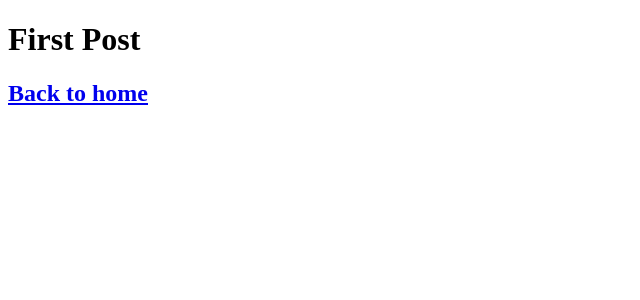
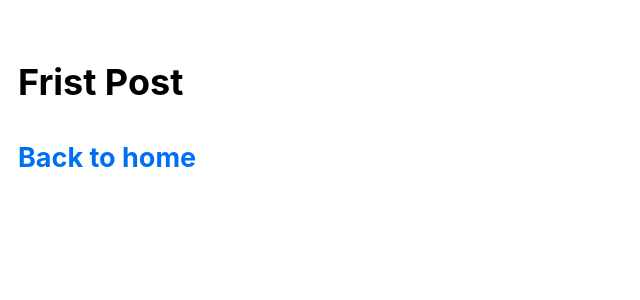
Before and after one commit to taka-take/next-js-tutorial, a Next.js app: page /posts/first-post in a window 1280 px wide. Shown: the top 300 px of the page, without its empty margins (0-640 px from the left). Built offline with nearby package versions, Linux system fonts and the light colour scheme.

Commit message:
Global Styles

```diff
--- /dev/null
+++ b/components/layout.js
@@ -0,0 +1,7 @@
+import styles from './layout.module.css';
+
+function Layout({ children }) {
+  return <div className={styles.container}>{children}</div>;
+}
+
+export default Layout;
--- /dev/null
+++ b/components/layout.module.css
@@ -0,0 +1,5 @@
+.container {
+  max-width: 36 rem;
+  padding: 0 1rem;
+  margin: 3rem auto 6rem;
+}
--- /dev/null
+++ b/pages/_app.js
@@ -0,0 +1,5 @@
+import '../styles/global.css';
+
+export default function App({ Component, pageProps }) {
+  return <Component {...pageProps} />;
+}
--- a/pages/posts/first-post.js
+++ b/pages/posts/first-post.js
@@ -1,14 +1,19 @@
+import Head from 'next/head';
 import Link from 'next/link';
+import Layout from '../../components/layout';
 
 export default function FirstPost() {
   return (
-    <>
-      <h1>First Post</h1>
+    <Layout>
+      <Head>
+        <title>First Post</title>
+      </Head>
+      <h1>Frist Post</h1>
       <h2>
         <Link href="/">
           <a>Back to home</a>
         </Link>
       </h2>
-    </>
+    </Layout>
   );
 }
--- /dev/null
+++ b/styles/global.css
@@ -0,0 +1,27 @@
+html,
+body {
+  padding: 0;
+  margin: 0;
+  font-family: -apple-system, BlinkMacSystemFont, 'Segoe UI', Roboto, Oxygen,
+    Ubuntu, Cantarell, 'Open Sans', 'Helvetica Neue', sans-serif;
+  line-height: 1.6;
+  font-size: 18px;
+}
+
+* {
+  box-sizing: border-box;
+}
+
+a {
+  color: #0070f3;
+  text-decoration: none;
+}
+
+a:hover {
+  text-decoration: underline;
+}
+
+img {
+  max-width: 100%;
+  display: block;
+}
```
